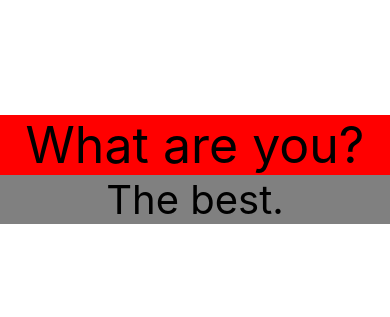
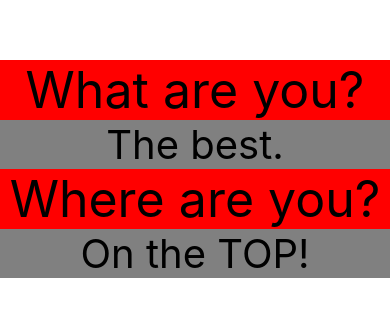
Before and after one commit to prokoposgiannis/DevExpert, a React Native app: screen / in a window 390 px wide. Shown: the part 253-570 px from the top of the page. Built offline with nearby package versions, Linux system fonts and the light colour scheme.

Commit message:
swipeable card first stage done

```diff
--- a/src/components/card/CardContainer.js
+++ b/src/components/card/CardContainer.js
@@ -16,47 +16,29 @@ import { GestureHandlerRootView } from 'react-native-gesture-handler';
 const SCREEN_WIDTH = Dimensions.get('window').width;
 
 const CardContainer = (card) => {
+  const [noMoreCard, setNoMoreCard] = useState(false);
   const dispatch = useDispatch();
   const cardsList = useSelector(selectCards);
   const [cardIndex, setCardIndex] = useState(0);
-  const cardContent = cardsList[cardIndex];
-  const { question, answer } = cardContent;
-
-  const leftSwipe = () => {
-    return (
-      <View>
-        <Text>OI</Text>
-      </View>
-    );
-  };
+  const { question, answer } = cardsList[cardIndex];
 
   return (
-    <GestureHandlerRootView>
-      <Swipeable renderLeftActions={leftSwipe}>
-        <QuestionSet question={question} answer={answer} />
-      </Swipeable>
-    </GestureHandlerRootView>
+    <View>
+      {cardsList.map((item, key) => (
+        <QuestionSet
+          key={key}
+          item={item}
+          question={item.question}
+          answer={item.answer}
+        />
+      ))}
+      {noMoreCard ? (
+        <Text style={{ fontSize: 22, color: '#000' }}>
+          No more questions found. Please add some manually or start again.
+        </Text>
+      ) : null}
+    </View>
   );
 };
 
 export default CardContainer;
-
-// return (
-//   <TouchableOpacity
-//     style={CardContainerStyles.container}
-//     onPress={() => {
-//       indexTestToggle();
-//     }}
-//   >
-//     <QuestionSet question={question} answer={answer} />
-//   </TouchableOpacity>
-// );
-
-// const deleteCard = (id) => {
-//   console.log('deleting card id', id);
-//   dispatch(removeCard({ id }));
-// };
-
-// const indexTestToggle = (index) => {
-//   setCardIndex(cardIndex === 1 ? 0 : 1);
-// };
```
Also changed, not shown: src/components/card/Demo.js (+0 -9 lines).
